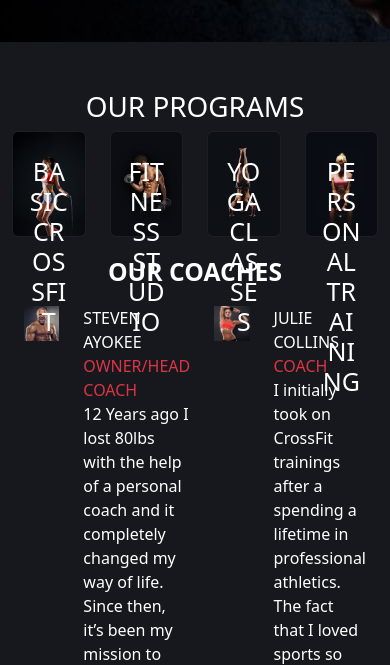
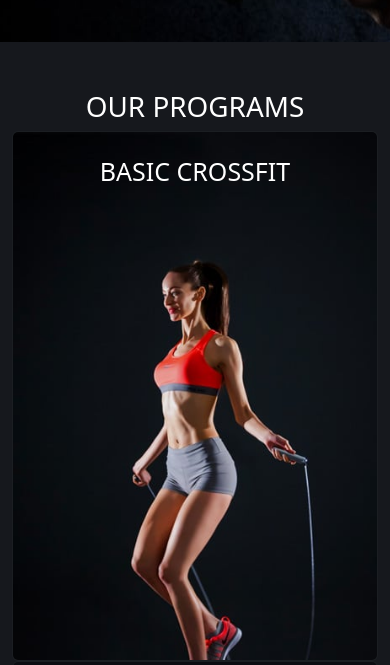
Before and after one commit to ibtech-ng/gyming, a plain HTML site: page index.html in a window 390 px wide. Shown: the part 802-1467 px from the top of the page. Drawn offline with nearby package versions, Linux system fonts and the light colour scheme.

Commit message:
Add files via upload

```diff
--- a/index.html
+++ b/index.html
@@ -98,7 +98,7 @@
         <h1 class="text-center text-white pt-5">OUR PROGRAMS</h1>
         <div class="container">
             <div class="row">
-                <div class="col">
+                <div class="col-12 col-md-6 col-lg-3">
                     <div class="card text-bg-dark">
                         <img src="static/images/girl-1.jpg" class="card-img" alt="...">
                         <div class="card-img-overlay">
@@ -108,7 +108,7 @@
                         </div>
                     </div>
                 </div>
-                <div class="col">
+                <div class="col-12 col-md-6 col-lg-3">
                     <div class="card text-bg-dark">
                         <img src="static/images/boy-1.jpg" class="card-img" alt="...">
                         <div class="card-img-overlay">
@@ -118,7 +118,7 @@
                         </div>
                     </div>
                 </div>
-                <div class="col">
+                <div class="col-12 col-md-6 col-lg-3">
                     <div class="card text-bg-dark">
                         <img src="static/images/boy-fly.jpg" class="card-img" alt="...">
                         <div class="card-img-overlay">
@@ -128,7 +128,7 @@
                         </div>
                     </div>
                 </div>
-                <div class="col">
+                <div class="col-12 col-md-6 col-lg-3">
                     <div class="card text-bg-dark">
                         <img src="static/images/girl-big.jpg" class="card-img" alt="...">
                         <div class="card-img-overlay">
@@ -149,10 +149,10 @@
         <p class="fs-2 fw-bold text-white pt-3 text-center">OUR COACHES</p>
         <div class="container">
             <div class="row justify-content-center">
-                <div class="col col-sm-12 col-md-3 col-lg-2 ">
+                <div class="col col-12 col-md-3 col-lg-2 ">
                     <img src="static/images/man-shot.jpg" alt="" class="img-fluid ms-auto">
                 </div>
-                <div class="col col-sm-12 col-md-3 col-lg-2">
+                <div class="col col-12 col-md-3 col-lg-2">
                     <span class="text-center text-white">STEVEN AYOKEE</span><br>
                     <span class="text-center text-danger">OWNER/HEAD COACH</span>
                     <div class="conatier">
@@ -186,9 +186,9 @@
                     <!-- icion-end -->
 
                 </div>
-                <div class="col col-sm-12 col-md-3 col-lg-2 "><img src="static/images/juli1.jpg" alt=""
+                <div class="col col-12 col-md-3 col-lg-2 "><img src="static/images/juli1.jpg" alt=""
                         class="img-fluid ms-auto"></div>
-                <div class="col col-sm-12 col-md-3 col-lg-2">
+                <div class="col col-12 col-md-3 col-lg-2">
                     <span class="text-center text-white">JULIE COLLINS</span> <br>
                     <span class="text-center text-danger">COACH</span> <br>
                     <span class="text-white">I initially took on CrossFit trainings after a spending a lifetime in
@@ -220,10 +220,10 @@
                 </div>
             </div>
             <div class="row justify-content-center">
-                <div class="col col-sm-12 col-md-3 col-lg-2">
+                <div class="col col-12 col-md-3 col-lg-2">
                     <img src="static/images/domi.jpg" alt="" class="img-fluid ms-auto">
                 </div>
-                <div class="col col-sm-12 col-md-3 col-lg-2">
+                <div class="col col-12 col-md-3 col-lg-2">
                     <span class="text-center text-white">DOMINIC SNYDER</span><br>
                     <span class="text-center text-danger">COACH</span><br>
                     <span class="text-center text-white">Growing up, I’ve always been involved in sports, fitness and
@@ -252,10 +252,10 @@
                     </div>
                     <!-- icion-end -->
                 </div>
-                <div class="col col-sm-12 col-md-3 col-lg-2">
+                <div class="col col-12 col-md-3 col-lg-2">
                     <img src="static/images/vir-power.jpg" alt="" class="img-fluid ms-auto">
                 </div>
-                <div class="col col-sm-12 col-md-3 col-lg-2">
+                <div class="col col-12 col-md-3 col-lg-2">
                     <span class="text-center text-white">VIRGIL COOK</span><br>
                     <span class="text-center text-danger">COACH</span><br>
                     <span class="text-center text-white">Virgil has been training amateur and professional combat
@@ -305,8 +305,6 @@
                                     Working on misc functional movements (like pushing, pulling, squatting, lifting, and running) has never been so easy and comfortable!
                                 </p>
                         </div>
-
-
                     </div>
                 </div>
                 <div class="carousel-item">
```
